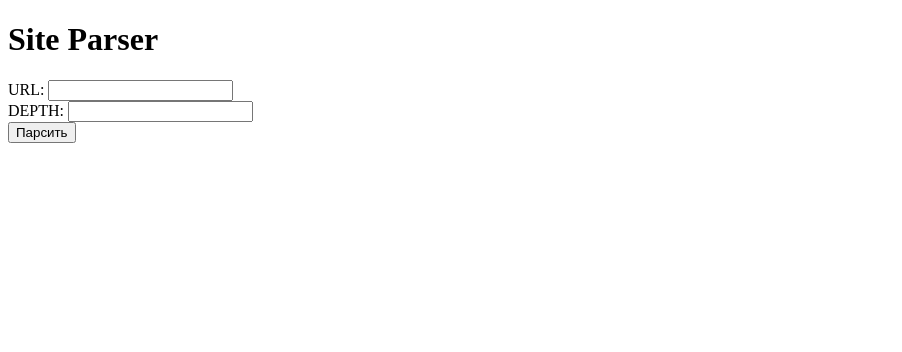
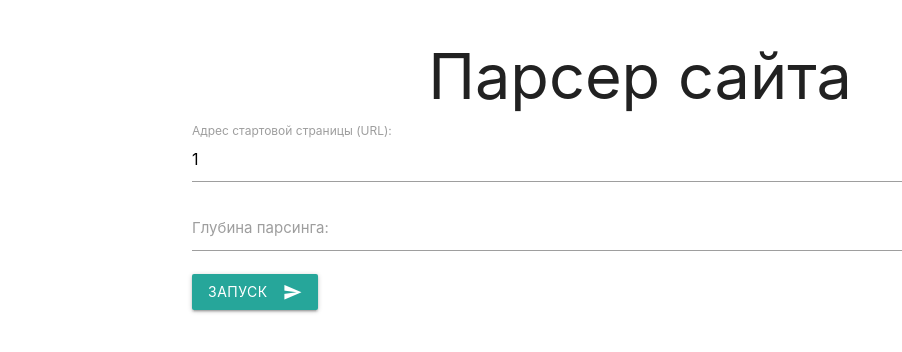
Before and after one commit to nujensait/teleparser, a PHP site: page /?url=1 in a window 1280 px wide. Shown: the top 352 px of the page, without its empty margins (0-902 px from the left). Run offline with PHP 8.4, Linux system fonts and the light colour scheme; data that the repository does not hold is empty.

Commit message:
- working parser

```diff
--- a/TeleParser.php
+++ b/TeleParser.php
@@ -52,7 +52,7 @@
         $crawler->filter('a')->each(function (Crawler $node) use ($domain, $depth, $baseDir, &$visited) {
             $link = $node->attr('href');
             if ($link && strpos($link, $domain) === 0) {
-                downloadPage($link, $depth - 1, $baseDir, $visited);
+                $this->downloadPage($link, $depth - 1, $baseDir, $visited);
             }
         });
 
@@ -104,7 +104,7 @@
                 $localPath = $baseDir . parse_url($href, PHP_URL_PATH);
                 $node->getNode(0)->setAttribute('href', $localPath);
             } else {
-                $node->getNode(0)->setAttribute('onclick', 'return confirm("страница не скачана, открыть ее в интернете?");');
+                $node->getNode(0)->setAttribute('onclick', 'return confirm("Cтраница не скачана, открыть ее в интернете?");');
             }
         });
 
--- a/index.php
+++ b/index.php
@@ -4,20 +4,32 @@
     <meta charset="UTF-8">
     <meta name="viewport" content="width=device-width, initial-scale=1.0">
     <title>Site Parser</title>
+    <!-- Import Materialize CSS -->
+    <link href="https://cdnjs.cloudflare.com/ajax/libs/materialize/1.0.0/css/materialize.min.css" rel="stylesheet">
+    <!-- Import Google Icon Font -->
+    <link href="https://fonts.googleapis.com/icon?family=Material+Icons" rel="stylesheet">
+    <!-- Import Materialize JS -->
+    <script src="https://cdnjs.cloudflare.com/ajax/libs/materialize/1.0.0/js/materialize.min.js"></script>
 </head>
 <body>
-<h1>Site Parser</h1>
-<form id="parseForm" method="post" action="parse.php">
-    <label for="url">URL:</label>
-    <input type="text" id="url" name="url" required>
-    <br>
-    <label for="depth">DEPTH:</label>
-    <input type="number" id="depth" name="depth" min="1" required>
-    <br>
-    <button type="submit">Парсить</button>
-</form>
-<div id="result">
-    <!-- Здесь будут отображаться ссылки на скачанные файлы -->
+<div class="container">
+    <h1 class="center-align">Парсер сайта</h1>
+    <form id="parseForm" method="post" action="parse.php">
+        <div class="input-field">
+            <input type="text" id="url" name="url" required value="<?=($_REQUEST['url'] ?: '')?>"/>
+            <label for="url">Адрес стартовой страницы (URL): </label>
+        </div>
+        <div class="input-field">
+            <input type="number" id="depth" name="depth" min="1" required value="<?=($_REQUEST['depth'] ?: '')?>"/>
+            <label for="depth">Глубина парсинга: </label>
+        </div>
+        <button class="btn waves-effect waves-light" type="submit" name="action">Запуск
+            <i class="material-icons right">send</i>
+        </button>
+    </form>
+    <div id="result" class="section">
+        <!-- Links to downloaded files will be displayed here -->
+    </div>
 </div>
 </body>
 </html>
--- a/parse.php
+++ b/parse.php
@@ -1,4 +1,6 @@
 <?php
+
+require_once ("TeleParser.php");
 
 /**
  * Run parsing
```
Also changed, not shown: README.md, 1 other file.
